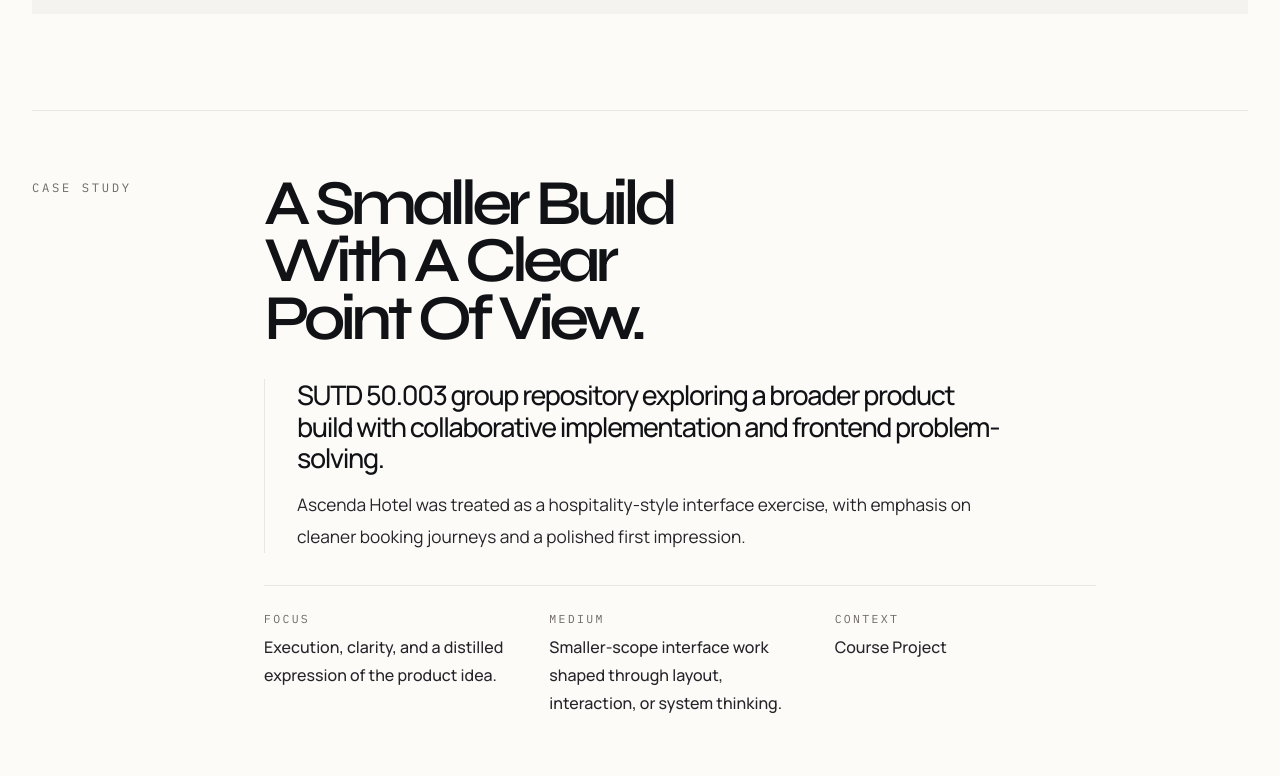
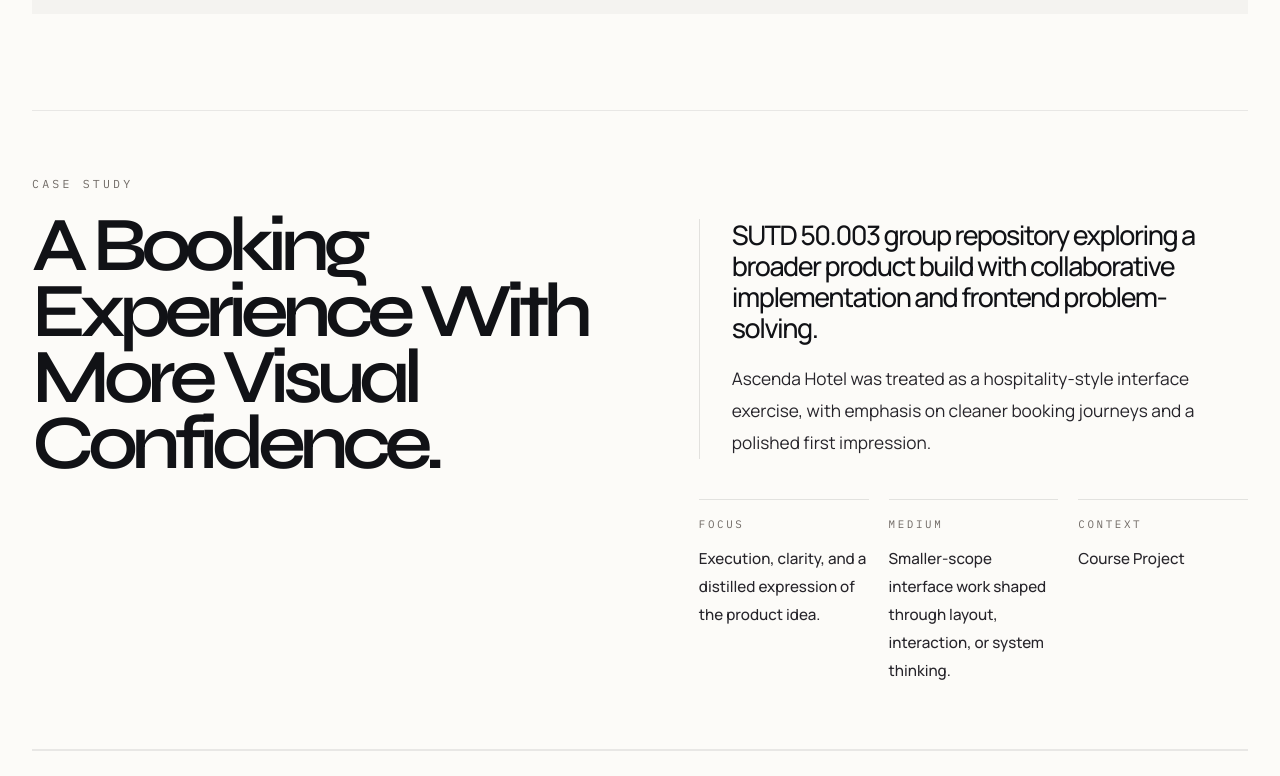
Before and after one commit to Harsh-44/portfolio, a Next.js app: page /projects/ascenda-hotel in a window 1280 px wide. Shown: the part 1244-2020 px from the top of the page. Built offline with nearby package versions, Linux system fonts and the light colour scheme.

Commit message:
Polish awards and case study layouts

```diff
--- a/app/_components/achievements-section.tsx
+++ b/app/_components/achievements-section.tsx
@@ -49,6 +49,7 @@
   onLeave: () => void;
 }) {
   const contentRef = useRef<HTMLDivElement>(null);
+  const shouldShowImage = !achievement.title.includes("CTF");
 
   return (
       <article
@@ -100,6 +101,7 @@
               opacity: isActive ? 1 : 0.72,
             }}
           >
+            {shouldShowImage ? (
               <div className="relative h-[340px] w-full overflow-hidden">
                 <Image
                   src={bandImage}
@@ -108,6 +110,7 @@
                   className="object-cover"
                 />
               </div>
+            ) : null}
             <p className="max-w-[70ch] text-[1rem] leading-7 text-[var(--color-muted)]">
               {achievement.description}
             </p>
--- a/app/projects/[slug]/page.tsx
+++ b/app/projects/[slug]/page.tsx
@@ -187,11 +187,11 @@
   value: string;
 }) {
   return (
-    <div className="space-y-1.5">
-      <p className="font-mono text-[0.72rem] uppercase tracking-[0.2em] text-[var(--color-muted)]">
+    <div className="border-t border-black/10 pt-4">
+      <p className="font-mono text-[0.68rem] uppercase tracking-[0.24em] text-[var(--color-muted)]">
         {label}
       </p>
-      <p className="max-w-[24rem] font-medium leading-7 text-[var(--color-soft)]">{value}</p>
+      <p className="mt-3 max-w-[22rem] text-[0.95rem] font-medium leading-7 text-[var(--color-soft)]">{value}</p>
     </div>
   );
 }
@@ -208,24 +208,25 @@
   children: React.ReactNode;
 }) {
   return (
-    <section className="border-t border-black/8 py-14 sm:py-16">
-      <div className="grid gap-6 lg:grid-cols-[12rem_minmax(0,1fr)] lg:gap-10">
-        <p className="pt-1 font-mono text-[0.76rem] uppercase tracking-[0.22em] text-[var(--color-muted)]">
-          {eyebrow}
-        </p>
-
-        <div className="max-w-[52rem] space-y-8">
-          <h2 className="max-w-[11ch] font-display text-[clamp(3rem,5vw,5.6rem)] font-semibold leading-[0.9] tracking-[-0.08em] text-[var(--color-ink)]">
+    <section className="border-y border-black/8 py-12 sm:py-16">
+      <div className="grid gap-10 xl:grid-cols-[minmax(0,0.9fr)_minmax(26rem,0.82fr)] xl:items-start xl:gap-16">
+        <div className="space-y-5">
+          <p className="font-mono text-[0.72rem] uppercase tracking-[0.28em] text-[var(--color-muted)]">
+            {eyebrow}
+          </p>
+          <h2 className="max-w-[12ch] font-display text-[clamp(3.2rem,6vw,6.7rem)] font-semibold leading-[0.86] tracking-[-0.085em] text-[var(--color-ink)]">
             {title}
           </h2>
+        </div>
 
-          <div className="max-w-[46rem] border-l border-black/8 pl-6 sm:pl-8">
-            <div className="space-y-4 text-[1.03rem] leading-8 text-[var(--color-soft)] sm:text-[1.08rem] [&>p:first-child]:font-display [&>p:first-child]:text-[clamp(1.5rem,2.1vw,2rem)] [&>p:first-child]:font-medium [&>p:first-child]:leading-[1.16] [&>p:first-child]:tracking-[-0.05em] [&>p:first-child]:text-[var(--color-ink)]">
+        <div className="space-y-10 xl:pt-11">
+          <div className="border-l border-black/10 pl-6 sm:pl-8">
+            <div className="space-y-5 text-[1.02rem] leading-8 text-[var(--color-soft)] sm:text-[1.08rem] [&>p:first-child]:font-display [&>p:first-child]:text-[clamp(1.55rem,2.1vw,2.15rem)] [&>p:first-child]:font-medium [&>p:first-child]:leading-[1.16] [&>p:first-child]:tracking-[-0.055em] [&>p:first-child]:text-[var(--color-ink)]">
               {children}
             </div>
           </div>
 
-          <div className="grid gap-6 border-t border-black/8 pt-6 sm:grid-cols-2 xl:grid-cols-3">
+          <div className="grid gap-5 sm:grid-cols-3">
             {meta.map((item) => (
               <LeadMeta key={item.label} label={item.label} value={item.value} />
             ))}
@@ -235,6 +236,30 @@
     </section>
   );
 }
+
+const experienceCaseStudyTitles: Record<ProjectItem["slug"], string> = {
+  seatrium: "Making Dense Security Data Easier To Read.",
+  zhealthy: "One Brand System Across Every Touchpoint.",
+  itrust: "Quiet Tools For Precise Technical Work.",
+};
+
+const archiveCaseStudyTitles: Record<string, string> = {
+  furnitect: "Shaping A Furniture Journey From Room To Checkout.",
+  "custom-shell-daemon": "A Terminal Project With Real Systems Weight.",
+  "hotel-booking-website": "Making Hotel Search Feel Faster And Clearer.",
+  meetpro: "A Meeting Flow Designed Around Less Friction.",
+  vibecheck: "A Social Product With A Sharper Visual Pulse.",
+  irisapp: "Turning Machine Learning Into A Readable Interface.",
+  "network-security-ai": "Making Security Signals Visible At A Glance.",
+  planq: "A Planning Tool Built Around Cleaner Decisions.",
+  "project-93": "A Small Game With A Stronger Sense Of Character.",
+  dishcover: "A Food Discovery Flow With More Appetite.",
+  "ascenda-hotel": "A Booking Experience With More Visual Confidence.",
+  notpong: "A Familiar Game Rebuilt With A Twist.",
+  "sora-landing-page": "A Landing Page Focused On First Impressions.",
+  "sftp-network-security": "A Network Tool Framed Around Control.",
+  "text-based-rpg": "A Tiny RPG Carried By Interaction And Tone.",
+};
 
 function ExperienceProjectPage({ project }: { project: ProjectItem }) {
   const projectIndex = projects.findIndex((item) => item.slug === project.slug);
@@ -281,7 +306,7 @@
         <div className="pt-20 sm:pt-24">
           <NarrativeLead
             eyebrow="Case Study"
-            title="Built To Clarify What Matters."
+            title={experienceCaseStudyTitles[project.slug]}
             meta={[
               {
                 label: "Focus",
@@ -459,7 +484,7 @@
         <div className="pt-20 sm:pt-24">
           <NarrativeLead
             eyebrow="Case Study"
-            title="A Smaller Build With A Clear Point Of View."
+            title={archiveCaseStudyTitles[project.slug] ?? "A Smaller Build With A Clear Point Of View."}
             meta={[
               {
                 label: "Focus",
```
Lines whose indentation alone changed are shown as unchanged.
